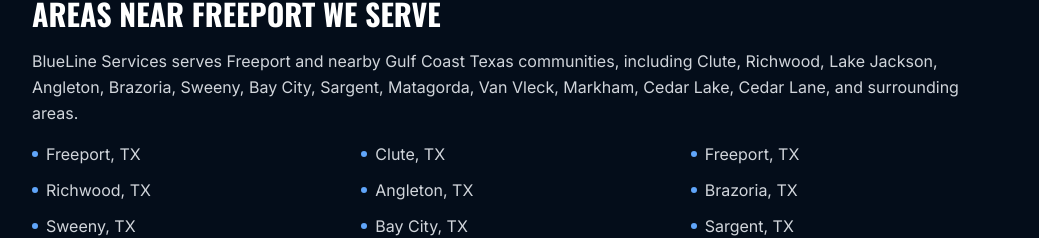
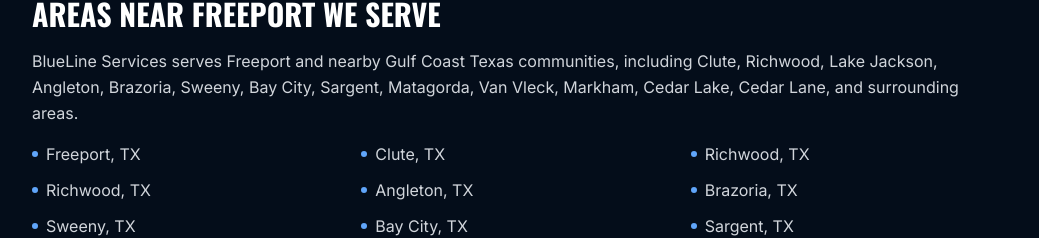
Before and after one commit to JDFerguson1989/blueline-services, a Next.js app: page /pressure-washing-freeport-tx in a window 1280 px wide. Shown: the part 2608-2846 px from the top of the page, without its empty margins (120-1159 px from the left). Built offline with nearby package versions, Linux system fonts and the light colour scheme.

Commit message:
Remove Freeport duplicate in service area grid

```diff
--- a/app/pressure-washing-freeport-tx/page.tsx
+++ b/app/pressure-washing-freeport-tx/page.tsx
@@ -276,7 +276,7 @@
           </p>
           <div className="grid grid-cols-2 md:grid-cols-3 gap-3 text-gray-300">
             {[
-              'Freeport, TX', 'Clute, TX', 'Freeport, TX',
+              'Freeport, TX', 'Clute, TX', 'Richwood, TX',
               'Richwood, TX', 'Angleton, TX', 'Brazoria, TX',
               'Sweeny, TX', 'Bay City, TX', 'Sargent, TX',
               'Matagorda, TX', 'Van Vleck, TX', 'Markham, TX',
```
